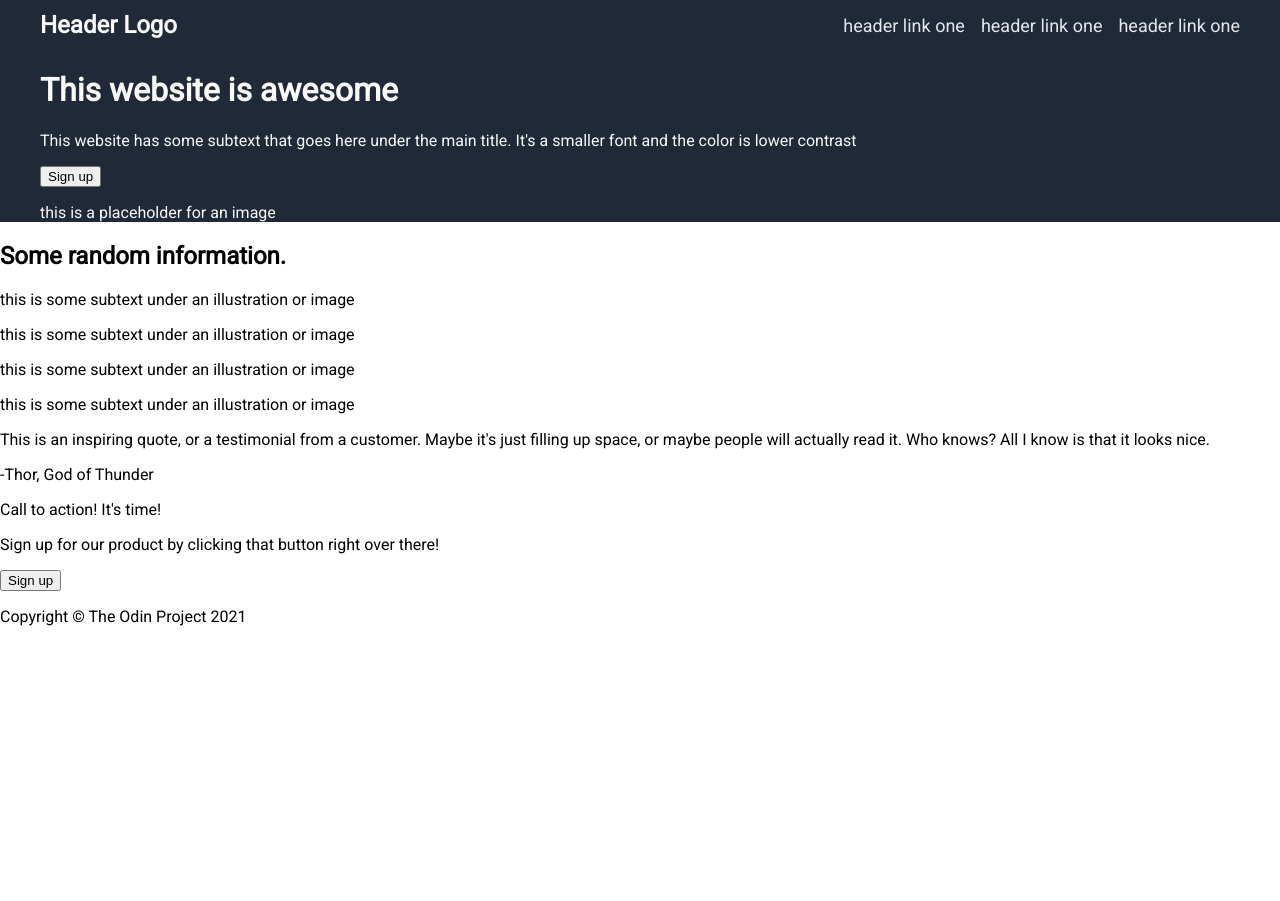
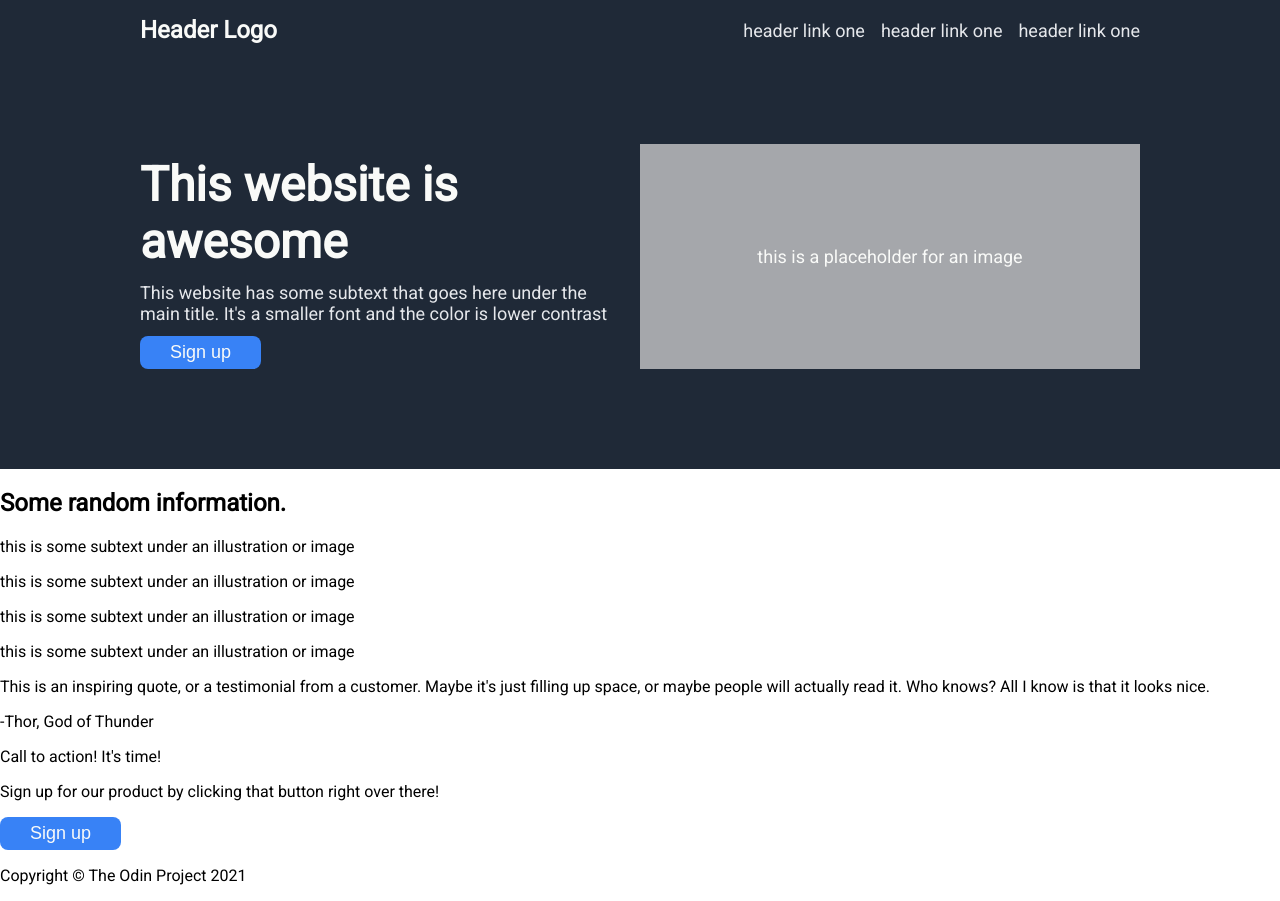
Before and after one commit to xFLEXISx/Landing-Page, a plain HTML site: page index.html in a window 1280 px wide. Before the commit the page ends 800 px from the top, so only its background shows below. Drawn offline with Linux system fonts and the light colour scheme.

Commit message:
Add styles for Hero section

```diff
--- a/index.html
+++ b/index.html
@@ -18,13 +18,13 @@
                     <li><a href="#">header link one</a></li>
                 </ul>
             </nav>
-            <div>
-                <div>
+            <div class="hero">
+                <div class="hero-text">
                     <h1>This website is awesome</h1>
                     <p>This website has some subtext that goes here under the main title. It's a smaller font  and the color  is lower contrast</p>
                     <button>Sign up</button>
                 </div>
-                <div>
+                <div class="hero-image">
                     <p>this is a placeholder for an image</p>
                 </div>
             </div>
--- a/style.css
+++ b/style.css
@@ -4,7 +4,7 @@ body {
     font-family: 'Roboto', sans-serif;
 }
 .container {
-    max-width: 1200px;
+    max-width: 1000px;
     margin: 0 auto;
 }
 
@@ -17,8 +17,8 @@ nav {
     display: flex;
     justify-content: space-between;
     align-items: center;
-    /* padding: 16px; */
-    height: 50px;
+    padding-top: 16px;
+    /* height: 50px; */
 }
 
 nav .logo {
@@ -39,3 +39,42 @@ nav a {
     color: #E5E7EB;
     font-size: 18px;
 }
+
+.hero {
+    display: flex;
+    font-size: 18px;
+    padding: 100px 0;
+}
+
+.hero-text {
+    flex: 1;
+}
+
+.hero-text h1 {
+    font-size: 48px;
+    font-weight: extra-bold;
+    margin: 12px 0;
+}
+
+.hero-text p {
+    color: #E5E7EB;
+    margin: 12px 0;
+    padding-right: 24px;
+}
+
+button {
+    font-size: 18px;
+    background-color: #3882F6;
+    color: #F9FAF8;
+    padding: 6px 30px;
+    border: none;
+    border-radius: 8px;
+}
+
+.hero-image {
+    flex: 1;
+    background-color: #A5A7AB;
+    display: flex;
+    justify-content: center;
+    align-items: center;
+}
```
